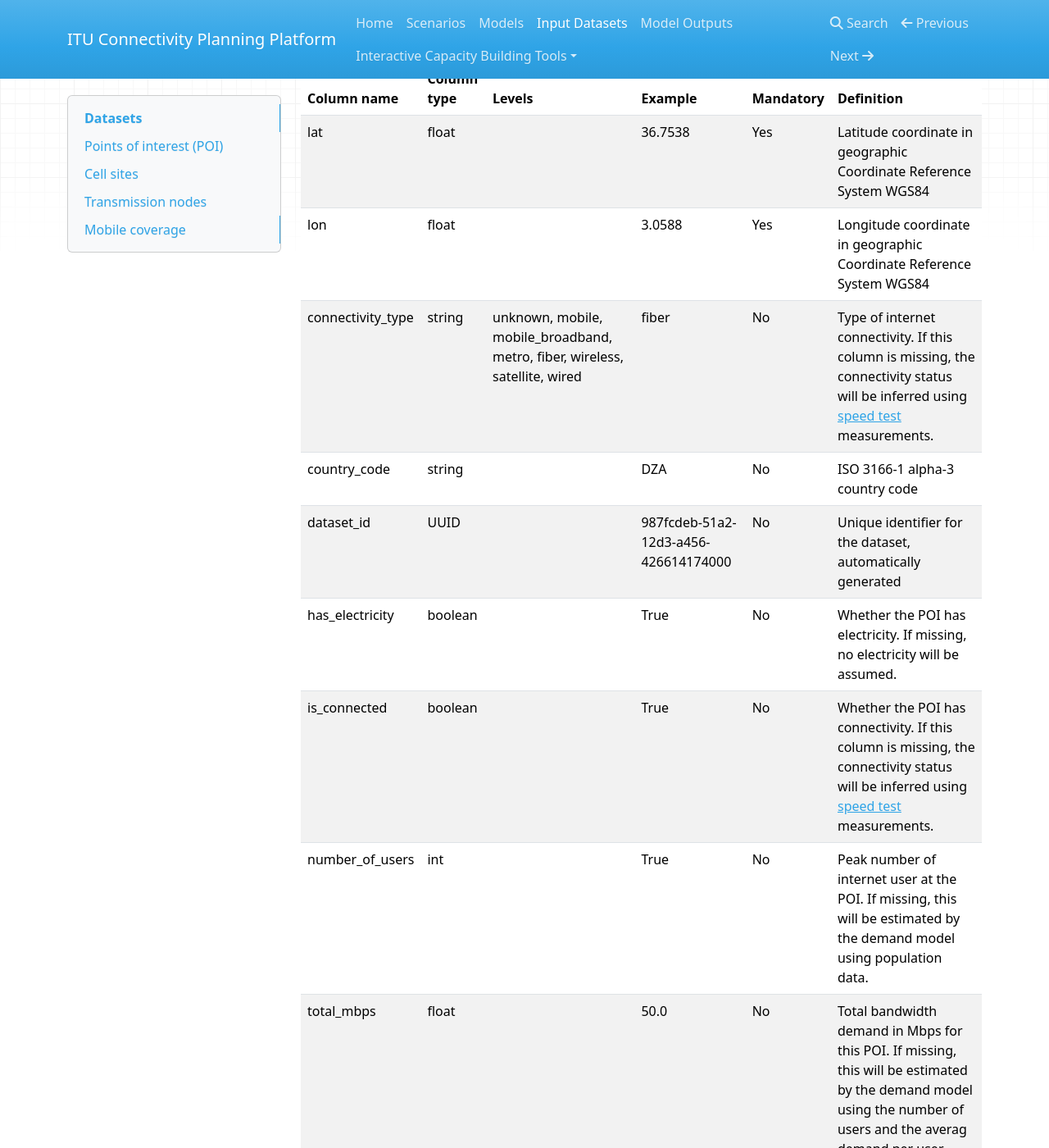
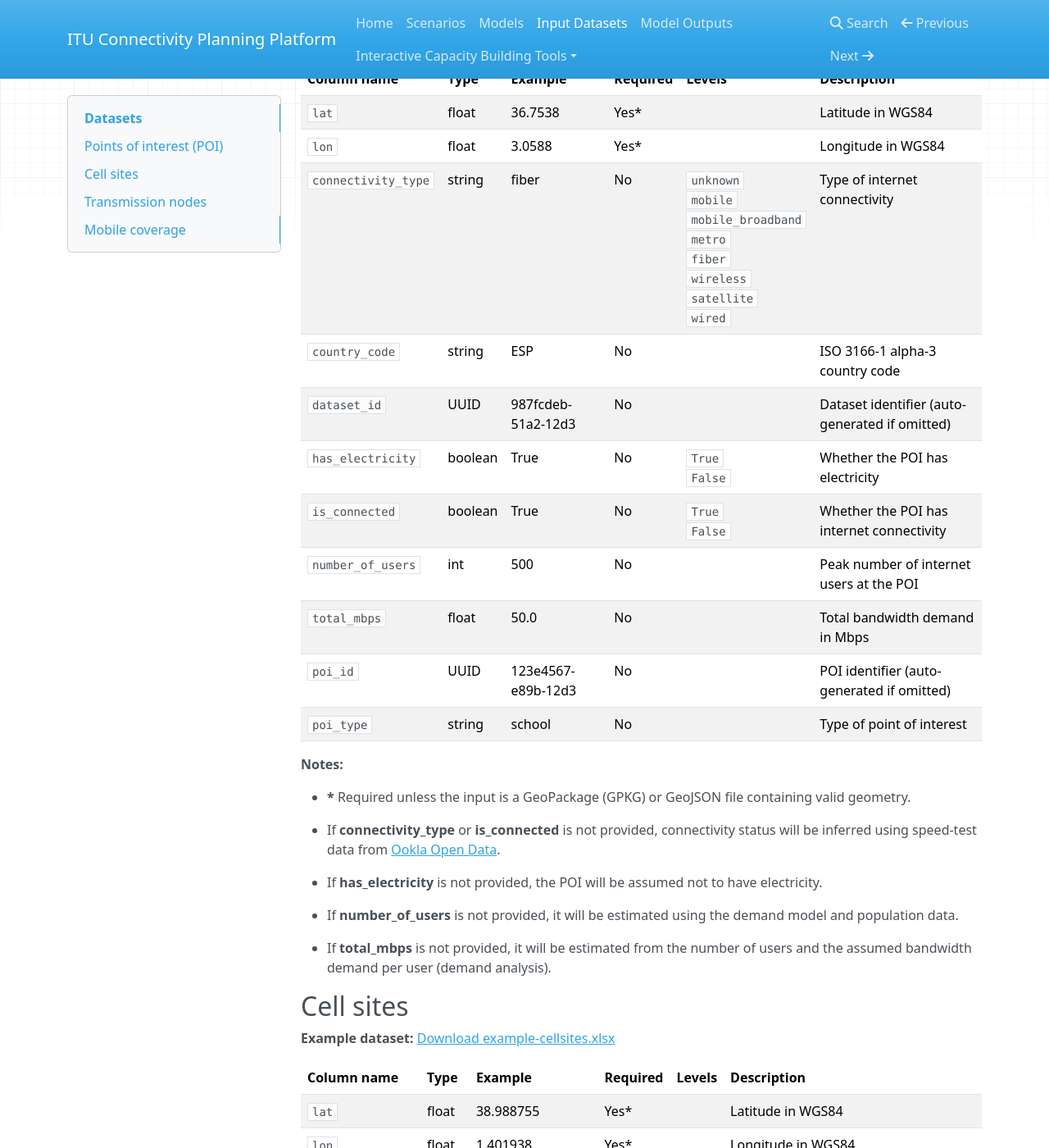
Before and after one commit to FNS-Division/cpp-user-guide, an MkDocs documentation site: the page built from docs/inputdata.md, in a window 1280 px wide and 1400 px high, scrolled down 249 px. Shown: the whole window at 82% size. Built offline with MkDocs 1.6.1, drawn with Linux system fonts in a browser that asks for light colours; nearby versions of some CDN libraries; some of the changed text lies outside the part shown.

Commit message:
feat: add example mobile coverage dataset and update input data documentation

```diff
--- a/docs/inputdata.md
+++ b/docs/inputdata.md
@@ -6,55 +6,84 @@
 
 **Example dataset:** [Download example-pointsofinterest.xlsx](datasets/example-pointsofinterest.xlsx)
 
-| Column name | Column type | Levels | Example | Mandatory | Definition |
-|------------|-------------|---------|----------|-----------|------------|
-| lat | float | | 36.7538 | Yes | Latitude coordinate in geographic Coordinate Reference System WGS84 |
-| lon | float | | 3.0588 | Yes | Longitude coordinate in geographic Coordinate Reference System WGS84 |
-| connectivity_type | string | unknown, mobile, mobile_broadband, metro, fiber, wireless, satellite, wired | fiber | No | Type of internet connectivity. If this column is missing, the connectivity status will be inferred using [speed test](https://www.ookla.com/ookla-for-good/open-data) measurements. |
-| country_code | string | | DZA | No | ISO 3166-1 alpha-3 country code |
-| dataset_id | UUID | | 987fcdeb-51a2-12d3-a456-426614174000 | No | Unique identifier for the dataset, automatically generated |
-| has_electricity | boolean | | True | No | Whether the POI has electricity. If missing, no electricity will be assumed. |
-| is_connected | boolean | | True | No | Whether the POI has connectivity. If this column is missing, the connectivity status will be inferred using [speed test](https://www.ookla.com/ookla-for-good/open-data) measurements. |
-| number_of_users | int | | True | No | Peak number of internet user at the POI. If missing, this will be estimated by the demand model using population data. |
-| total_mbps | float | | 50.0 | No | Total bandwidth demand in Mbps for this POI. If missing, this will be estimated by the demand model using the number of users and the averag demand per user. |
-| poi_id | UUID | | 123e4567-e89b-12d3-a456-426614174000 | No | Unique identifier for the POI, automatically generated |
-| poi_type | string | | school | No | Type of point of interest |
+| Column name | Type | Example | Required | Levels | Description |
+|-------------|------|---------|----------|--------|-------------|
+| `lat` | float | 36.7538 | Yes* | | Latitude in WGS84 |
+| `lon` | float | 3.0588 | Yes* | | Longitude in WGS84 |
+| `connectivity_type` | string | fiber | No | `unknown`<br>`mobile`<br>`mobile_broadband`<br>`metro`<br>`fiber`<br>`wireless`<br>`satellite`<br>`wired` | Type of internet connectivity |
+| `country_code` | string | ESP | No | | ISO 3166-1 alpha-3 country code |
+| `dataset_id` | UUID | 987fcdeb-51a2-12d3 | No | | Dataset identifier (auto-generated if omitted) |
+| `has_electricity` | boolean | True | No | `True`<br>`False` | Whether the POI has electricity |
+| `is_connected` | boolean | True | No | `True`<br>`False` | Whether the POI has internet connectivity |
+| `number_of_users` | int | 500 | No | | Peak number of internet users at the POI |
+| `total_mbps` | float | 50.0 | No | | Total bandwidth demand in Mbps |
+| `poi_id` | UUID | 123e4567-e89b-12d3 | No | | POI identifier (auto-generated if omitted) |
+| `poi_type` | string | school | No | | Type of point of interest |
+
+**Notes:**
+
+- **\*** Required unless the input is a GeoPackage (GPKG) or GeoJSON file containing valid geometry.
+
+- If **connectivity_type** or **is_connected** is not provided, connectivity status will be inferred using speed-test data from [Ookla Open Data](https://www.ookla.com/ookla-for-good/open-data).
+
+- If **has_electricity** is not provided, the POI will be assumed not to have electricity.
+
+- If **number_of_users** is not provided, it will be estimated using the demand model and population data.
+
+- If **total_mbps** is not provided, it will be estimated from the number of users and the assumed bandwidth demand per user (demand analysis).
 
 ## Cell sites
 
 **Example dataset:** [Download example-cellsites.xlsx](datasets/example-cellsites.xlsx)
 
-| Column name | Column type | Levels | Example | Mandatory | Definition |
-|------------|-------------|---------|----------|-----------|------------|
-| lat | float | | 38.988755 | Yes | Latitude coordinate in geographic Coordinate Reference System WGS84 |
-| lon | float | | 1.401938 | Yes | Longitude coordinate in geographic Coordinate Reference System WGS84 |
-| radio_type | string | 2G, 3G, 4G, 5G | 4G | Yes | Type of radio transmission technology |
-| antenna_height | float | | 25 | No | Antenna height in meters from the ground, if missing a height of 25 meters will be assumed. |
-| country_code | string | | DZA | No | ISO 3166-1 alpha-3 country code |
-| dataset_id | UUID | | 987fcdeb-51a2-12d3-a456-426614174000 | No | Unique identifier for the dataset |
-| ict_id | UUID | | 123e4567-e89b-12d3-a456-426614174000 | No | Cell tower identifier |
+| Column name | Type | Example | Required | Levels | Description |
+|-------------|------|---------|----------|--------|-------------|
+| `lat` | float | 38.988755 | Yes* | | Latitude in WGS84 |
+| `lon` | float | 1.401938 | Yes* | | Longitude in WGS84 |
+| `radio_type` | string | 4G | Yes | `2G`<br>`3G`<br>`4G`<br>`5G` | Radio transmission technology |
+| `antenna_height` | float | 25 | No | | Antenna height above ground level (meters) |
+| `country_code` | string | DZA | No | | ISO 3166-1 alpha-3 country code |
+| `dataset_id` | UUID | 987fcdeb-51a2-12d3 | No | | Dataset identifier (auto-generated if omitted) |
+| `ict_id` | UUID | 123e4567-e89b-12d3 | No | | Cell tower identifier (auto-generated if omitted) |
+
+**Notes:**
+
+- **\*** Required unless the input is a GeoPackage (GPKG) or GeoJSON file containing valid geometry.
+
+- If **`antenna_height`** is not provided, a default height of **25 meters** will be assumed.
 
 ## Transmission nodes
 
 **Example dataset:** [Download example-transmissionnode.xlsx](datasets/example-transmissionnode.xlsx)
 
-| Column name | Column type | Levels | Example | Mandatory | Definition |
-|------------|-------------|---------|----------|-----------|------------|
-| lat | float | | 38.988755 | Yes | Latitude coordinate in geographic Coordinate Reference System WGS84 |
-| lon | float | | 1.401938 | Yes | Longitude coordinate in geographic Coordinate Reference System WGS84 |
-| country_code | string | | DZA | No | ISO 3166-1 alpha-3 country code |
-| dataset_id | UUID | | 987fcdeb-51a2-12d3-a456-426614174000 | No | Unique identifier for the dataset |
-| ict_id | UUID | | 123e4567-e89b-12d3-a456-426614174000 | No | Node identifier |
-| transmission_medium | string | fiber, microwave, other | fiber | No | Transmission medium. If missing, 'fiber' will be assumed. |
+| Column name | Type | Example | Required | Levels | Description |
+|-------------|------|---------|----------|--------|-------------|
+| `lat` | float | 38.988755 | Yes* | | Latitude in WGS84 |
+| `lon` | float | 1.401938 | Yes* | | Longitude in WGS84 |
+| `country_code` | string | DZA | No | | ISO 3166-1 alpha-3 country code |
+| `dataset_id` | UUID | 987fcdeb-51a2-12d3 | No | | Dataset identifier (auto-generated if omitted) |
+| `ict_id` | UUID | 123e4567-e89b-12d3 | No | | Node identifier (auto-generated if omitted) |
+| `transmission_medium` | string | fiber | No | `fiber`<br>`microwave`<br>`other` | Transmission medium |
+
+**Notes:**
+
+- **\*** Required unless the input is a GeoPackage (GPKG) or GeoJSON file containing valid geometry.
+
+- If **`transmission_medium`** is not provided, `fiber` will be assumed.
 
 ## Mobile coverage
 
-**Example dataset:** [Download example-coverage.csv](datasets/example-coverage.csv)
+**Example dataset:** [Download example-coverage.csv](datasets/example-mobilecoverage.xlsx)
 
-| Column name | Column type | Levels | Example | Mandatory | Definition |
-|------------|-------------|---------|----------|-----------|------------|
-| geometry | geometry | | POLYGON((-74.0060 40.7128, -73.9857 40.7484, -73.9772 40.7516, -74.0060 40.7128)) | Yes | Mobile coverage polygons in geographic Coordinate Reference System WGS84 |
-| radio_type | str | 2G, 3G, 4G, 5G | 4G | Yes | Radio technology type |
-| country_code | string | | DZA | No | ISO 3166-1 alpha-3 country code |
-| dataset_id | UUID | | 987fcdeb-51a2-12d3-a456-426614174000 | No | Unique identifier for the dataset |
-| fid | str | | 123e4567-e89b-12d3-a456-426614174000 | No | Unique identifier for polygons |
+| Column name | Type | Example | Required | Levels | Description |
+|-------------|------|---------|----------|--------|-------------|
+| `geometry` | geometry | `POLYGON((-74.0060 40.7128, -73.9857 40.7484, -73.9772 40.7516, -74.0060 40.7128))` | Yes | | Mobile coverage polygon in WGS84 |
+| `radio_type` | string | 4G | Yes* | `2G`<br>`3G`<br>`4G`<br>`5G` | Radio transmission technology |
+| `country_code` | string | DZA | No | | ISO 3166-1 alpha-3 country code |
+| `dataset_id` | UUID | 987fcdeb-51a2-12d3 | No | | Dataset identifier (auto-generated if omitted) |
+
+**Notes:**
+
+- **\*** **`radio_type`** is automatically added through the CPP user interface using a drop down menu.
+
+- **`geometry`** must contain valid polygon or multipolygon geometries in the **WGS84** coordinate reference system.
```
Also changed, not shown: docs/models.md (+5 -3 lines), 1 other file.
